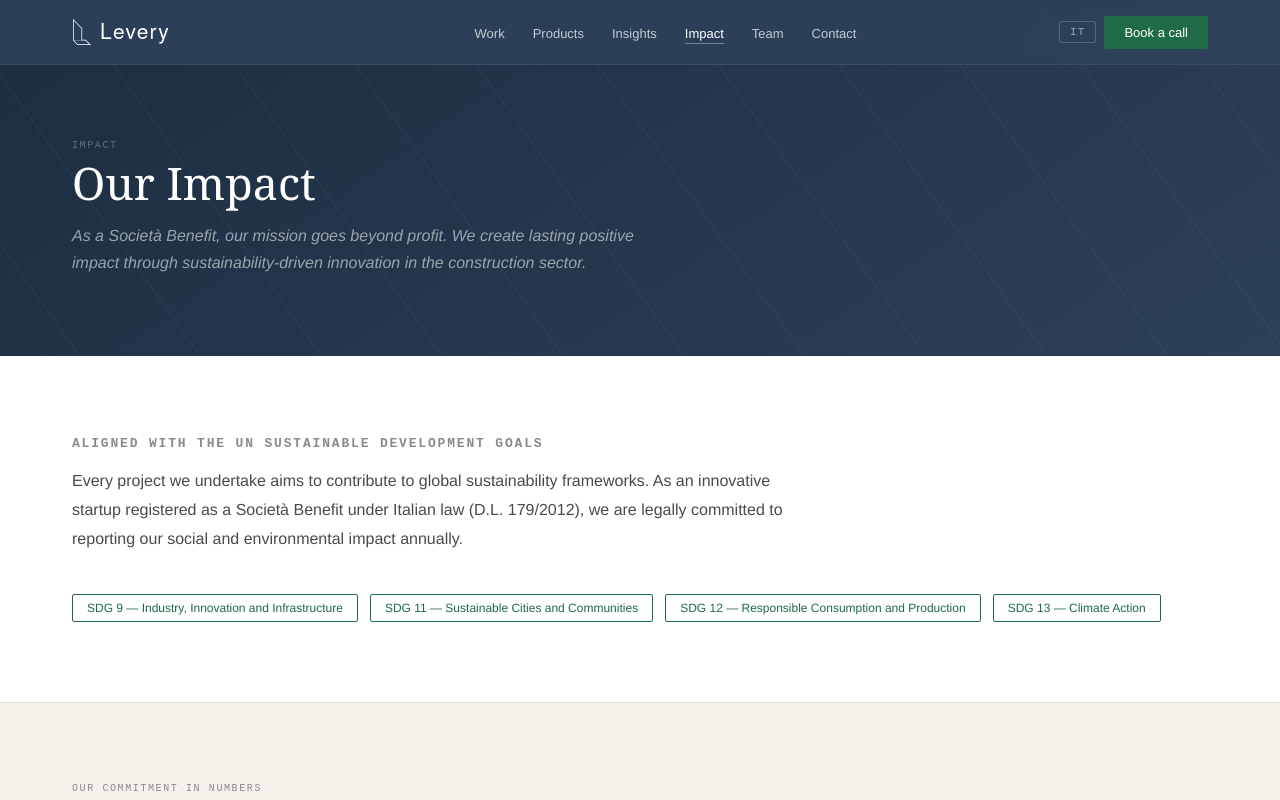
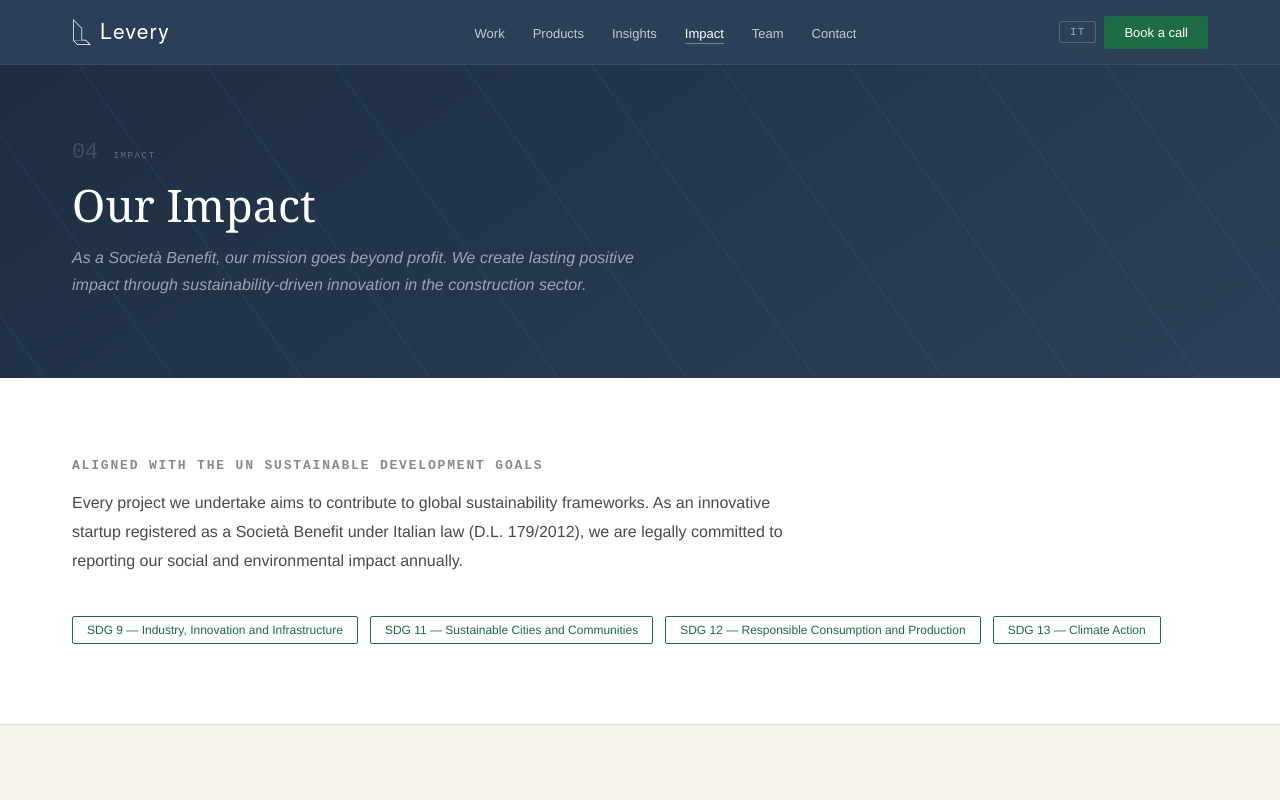
Before and after one commit to levery-srl/levery-website, a Next.js app: page /impact in a window 1280 px wide. Shown: the top 800 px of the page. Built offline with nearby package versions, Linux system fonts and the light colour scheme.

Commit message:
Uniform hero across all pages — Impact 04, home h1 aligned

```diff
--- a/app/impact/page.jsx
+++ b/app/impact/page.jsx
@@ -139,7 +139,10 @@ export default function ImpactPage(){
           {Array.from({length:14},(_,i)=>(<line key={i} x1={i*95-40} y1="0" x2={i*95+160} y2="280" stroke="#7EC8E3" strokeWidth="1"/>))}
         </svg>
         <div style={{...inner,position:"relative",zIndex:1}}>
-          <p style={{fontSize:10,fontFamily:"monospace",letterSpacing:"0.16em",color:"rgba(255,255,255,0.3)",textTransform:"uppercase",margin:"0 0 8px"}}>{t.pageLabel}</p>
+          <div style={{display:"flex",alignItems:"baseline",gap:16,marginBottom:16}}>
+            <span style={{fontFamily:"monospace",fontSize:22,color:"rgba(255,255,255,0.15)",letterSpacing:"-0.02em"}}>04</span>
+            <span style={{fontSize:9,fontFamily:"monospace",letterSpacing:"0.18em",color:"rgba(255,255,255,0.3)",textTransform:"uppercase"}}>{t.pageLabel}</span>
+          </div>
           <h1 style={{fontSize:"clamp(36px,3.5vw,52px)",fontWeight:400,color:C.white,margin:"0 0 16px",fontFamily:"'Georgia',serif",lineHeight:1.05}}>{t.pageTitle}</h1>
           <p style={{fontSize:16,color:"rgba(255,255,255,0.55)",margin:0,fontFamily:"'Helvetica Neue',Arial,sans-serif",fontStyle:"italic",maxWidth:600,lineHeight:1.7}}>{t.pageSub}</p>
         </div>
--- a/app/page.jsx
+++ b/app/page.jsx
@@ -358,7 +358,7 @@ export default function LeveryHomepage() {
         <div style={{ maxWidth:1200, margin:"0 auto", padding:"clamp(96px, 13vh, 140px) 32px clamp(64px, 8vh, 100px)", width:"100%", position:"relative", zIndex:3 }}>
           <div style={{ maxWidth:780 }}>
             <span style={{ fontFamily:"monospace", fontSize:10, letterSpacing:"0.18em", color:C.inkLight, textTransform:"uppercase", marginBottom:22, display:"block" }}>{t.heroLabel}</span>
-            <h1 className="l-hero-h1" style={{ fontSize:"clamp(36px, 4vw, 62px)", fontWeight:400, color:C.ink, lineHeight:1.05, margin:"0 0 20px", fontFamily:"'Georgia','Times New Roman',serif" }}>
+            <h1 className="l-hero-h1" style={{ fontSize:"clamp(36px, 3.5vw, 52px)", fontWeight:400, color:C.ink, lineHeight:1.05, margin:"0 0 16px", fontFamily:"'Georgia','Times New Roman',serif" }}>
               {t.heroH1a}<br/><span style={{ fontStyle:"italic", color:C.brand }}>{t.heroH1b}</span>
             </h1>
             <p style={{ fontSize:16, color:C.inkMid, lineHeight:1.8, margin:"0 0 32px", fontFamily:"'Helvetica Neue',Arial,sans-serif", fontWeight:300 }}>{lang==="it" ? <>Affianchiamo produttori e imprese del settore costruzioni nello sviluppo di nuovi prodotti e processi,<br/>nei percorsi di sostenibilità e nell'accesso ai finanziamenti europei.</> : <>We work alongside manufacturers and construction companies in the development of new products and processes,<br/>in sustainability pathways and in access to European funding.</>}</p>
```
